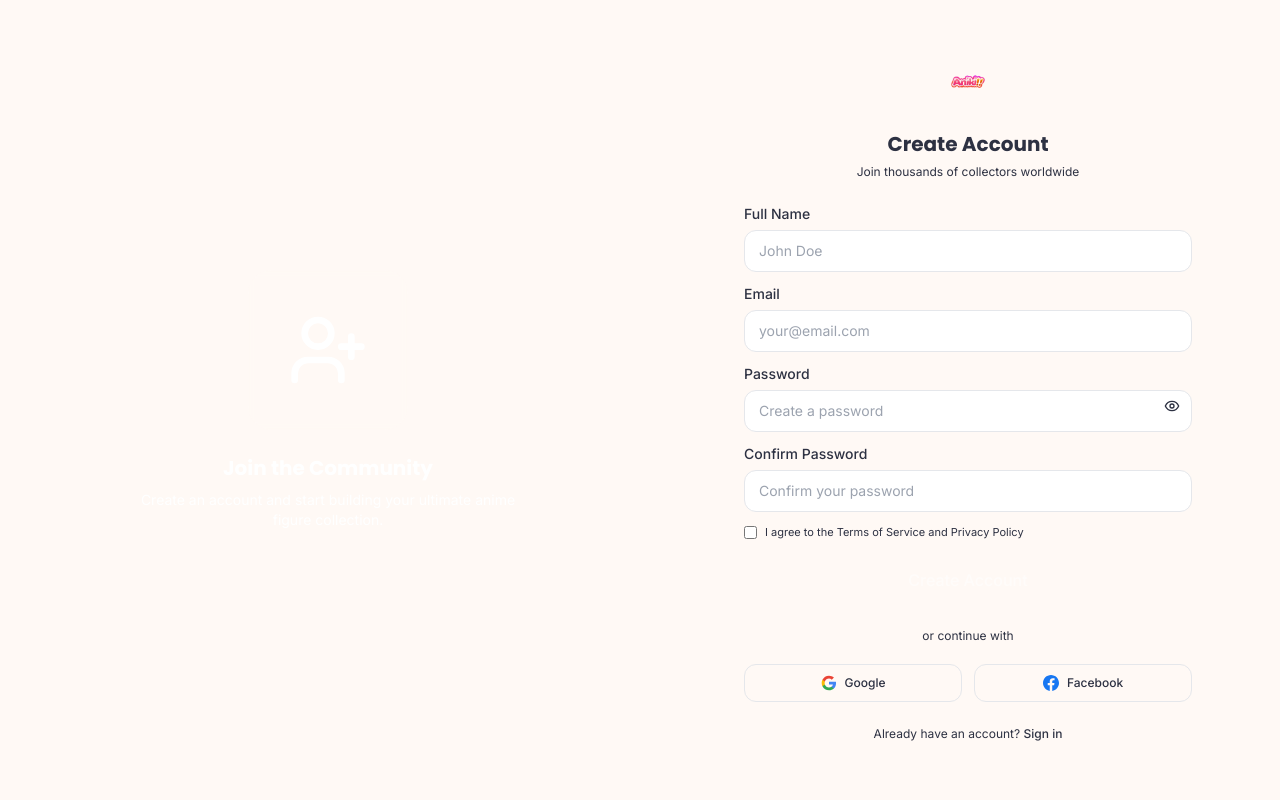
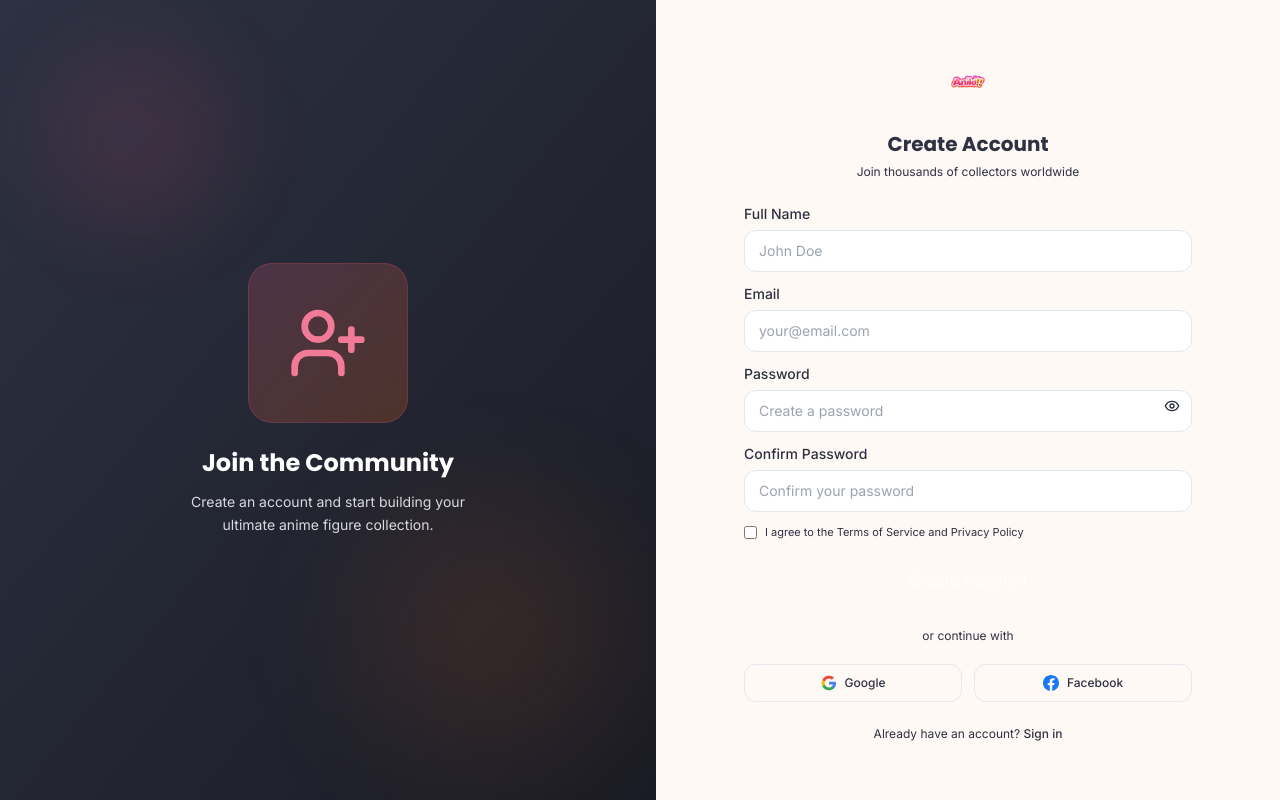
Before and after one commit to LeeDev428/aniki, a Next.js app in the folder frontend/: page /auth/register in a window 1280 px wide. Built offline with nearby package versions, Linux system fonts and the light colour scheme.

Commit message:
Update page.tsx

```diff
--- a/frontend/src/app/auth/register/page.tsx
+++ b/frontend/src/app/auth/register/page.tsx
@@ -38,19 +38,22 @@ export default function RegisterPage() {
 
   return (
     <div className="min-h-screen bg-cream flex">
-      {/* Left Side - Image */}
-      <div className="hidden lg:flex flex-1 bg-gradient-to-br from-dark-800 to-dark-900 items-center justify-center p-12">
+      {/* Left Side - Decorative */}
+      <div className="hidden lg:flex flex-1 bg-gradient-to-br from-charcoal-800 to-charcoal-900 items-center justify-center p-12 relative overflow-hidden">
+        {/* Decorative accents */}
+        <div className="absolute top-10 left-10 w-48 h-48 bg-pink-500/10 rounded-full blur-2xl" />
+        <div className="absolute bottom-10 right-10 w-64 h-64 bg-peach-500/10 rounded-full blur-3xl" />
         <motion.div
           initial={{ opacity: 0, scale: 0.9 }}
           animate={{ opacity: 1, scale: 1 }}
           transition={{ duration: 0.5 }}
-          className="text-center text-white"
+          className="text-center text-white relative z-10"
         >
-          <div className="w-40 h-40 mx-auto mb-6 bg-primary-400/20 rounded-3xl flex items-center justify-center backdrop-blur-sm">
-            <UserPlus className="w-20 h-20 text-primary-400" />
+          <div className="w-40 h-40 mx-auto mb-6 bg-gradient-to-br from-pink-500/20 to-peach-500/20 rounded-3xl flex items-center justify-center backdrop-blur-sm border border-pink-500/20">
+            <UserPlus className="w-20 h-20 text-pink-400" />
           </div>
-          <h2 className="text-xl font-bold mb-2">Join the Community</h2>
-          <p className="text-dark-300 text-sm max-w-sm">
+          <h2 className="text-2xl font-bold mb-3 font-display">Join the Community</h2>
+          <p className="text-charcoal-200 text-sm max-w-xs leading-relaxed">
             Create an account and start building your ultimate anime figure collection.
           </p>
         </motion.div>
```
